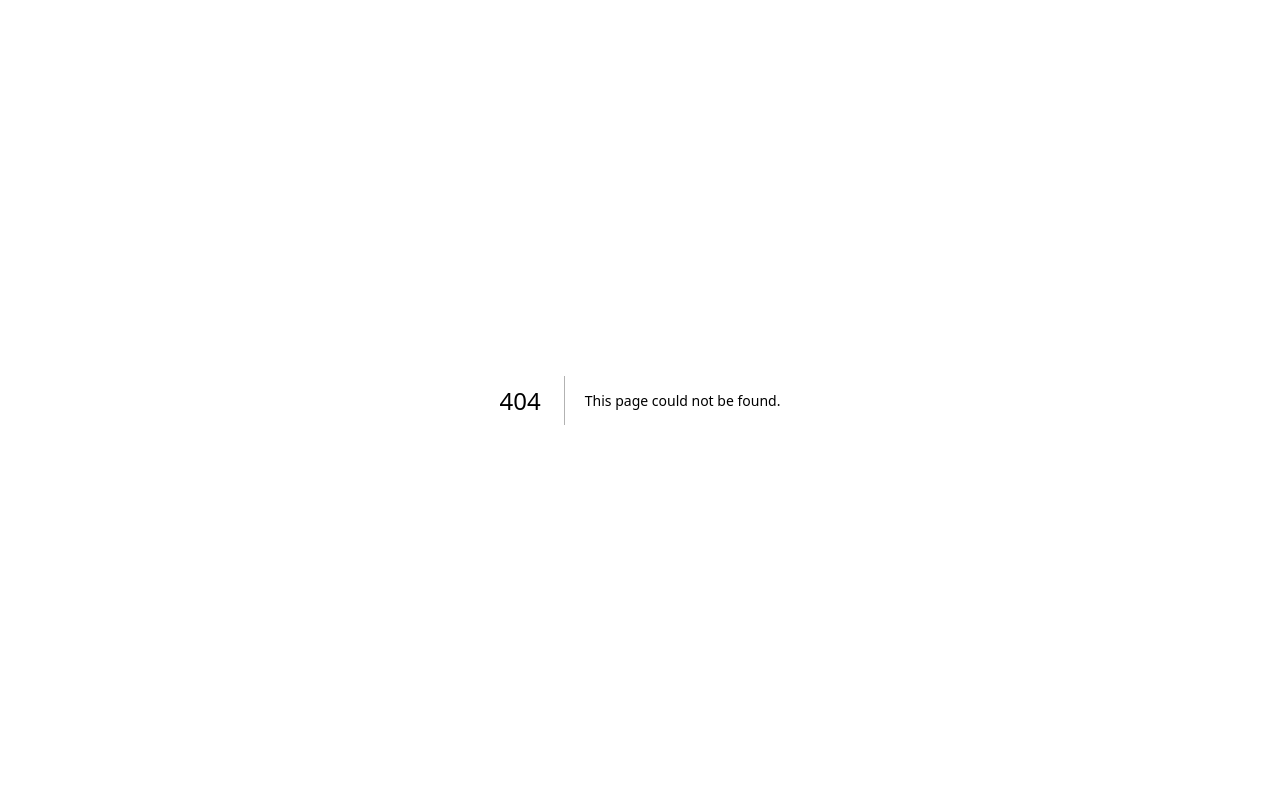
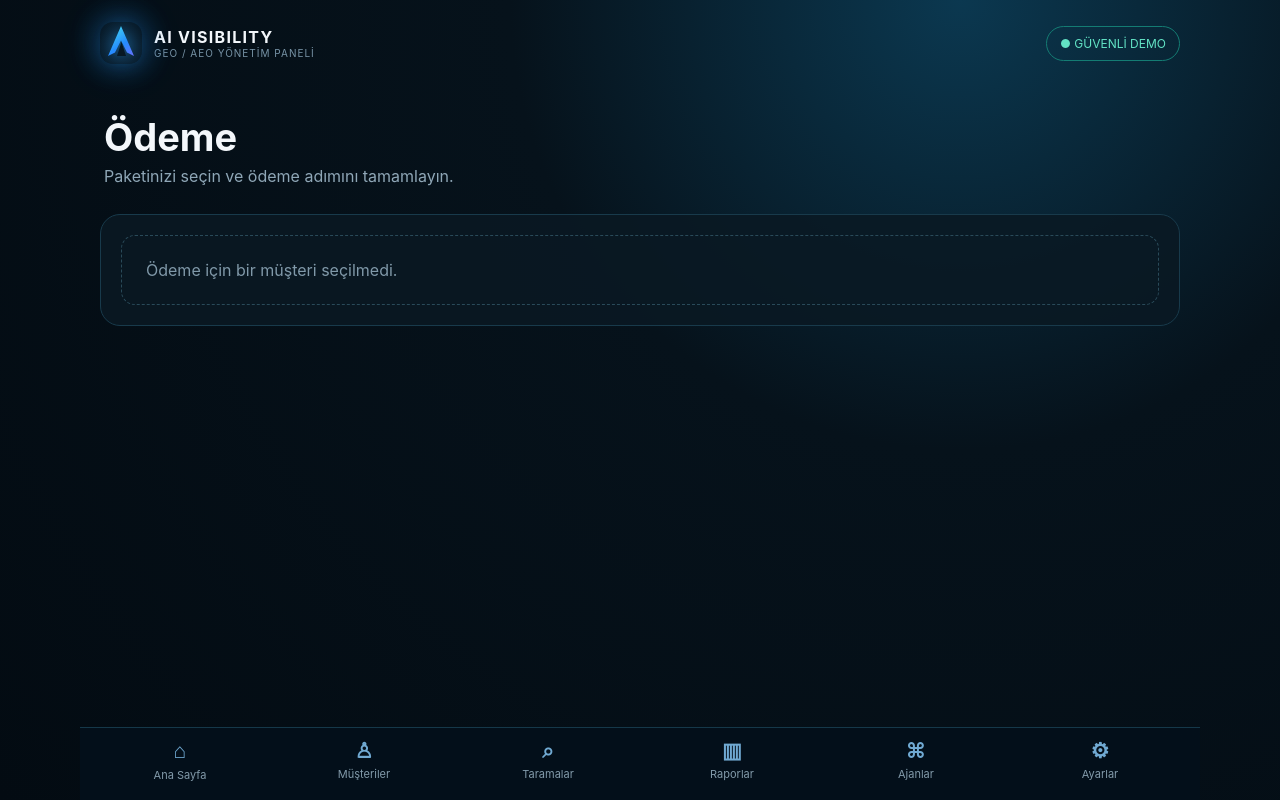
Before and after one commit to mehmetozan-5858/ai-visibility, a Next.js app: page /odeme in a window 1280 px wide. Before the commit this address had no page. Built offline with nearby package versions, Linux system fonts and the light colour scheme.

Commit message:
Add payment page

```diff
--- /dev/null
+++ b/app/odeme/page.js
@@ -0,0 +1,7 @@
+import {Shell} from "../../components/ui";
+import PaymentManager from "../../components/PaymentManager";
+export default async function Page({searchParams}){
+  const p=await searchParams;
+  const clientId=p?.clientId||"";
+  return <Shell title="Ödeme" subtitle="Paketinizi seçin ve ödeme adımını tamamlayın.">{clientId?<PaymentManager clientId={clientId}/>:<section className="panel"><div className="empty">Ödeme için bir müşteri seçilmedi.</div></section>}</Shell>;
+}
```
